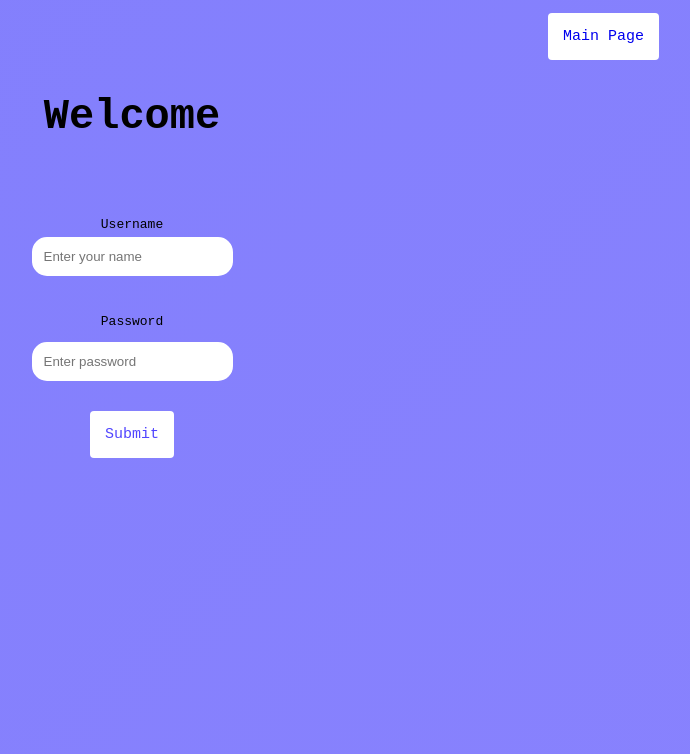
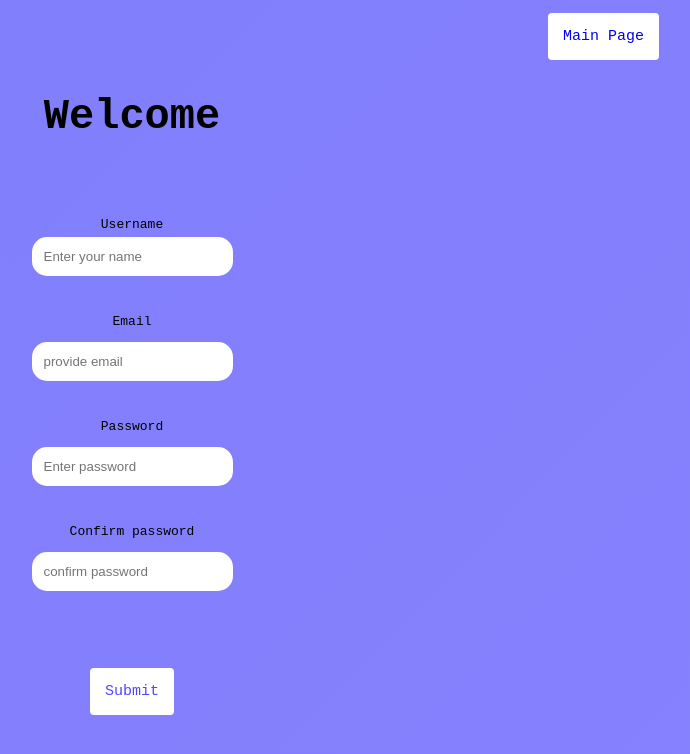
Before and after one commit to MiloszBuchacz/appOrganizer-react, a React (Create React App) app: page /registration in a window 1280 px wide. Shown: the top 754 px of the page, without its empty margins (508-1198 px from the left). Built offline with nearby package versions, Linux system fonts and the light colour scheme.

Commit message:
registration validation added

```diff
--- a/package.json
+++ b/package.json
@@ -8,6 +8,7 @@
     "@testing-library/user-event": "^12.8.3",
     "axios": "^0.21.1",
     "browser-router": "^0.2.0",
+    "email-validator": "^2.0.4",
     "local-storage": "^2.0.0",
     "react": "^17.0.2",
     "react-dom": "^17.0.2",
@@ -17,7 +18,7 @@
     "web-vitals": "^1.1.1"
   },
   "scripts": {
-    "start": "react-scripts start",
+    "start": "BROWSER=none react-scripts start",
     "build": "react-scripts build",
     "test": "react-scripts test",
     "eject": "react-scripts eject"
--- a/src/components/Style/getNote.css
+++ b/src/components/Style/getNote.css
@@ -1,7 +1,7 @@
 .get-note{
 
 }
-button{
+.button{
     border-radius: 4px;
     background-color: #ffffff;
     border: none;
--- a/src/components/Style/loginScreen.css
+++ b/src/components/Style/loginScreen.css
@@ -1,3 +1,4 @@
+
 
 input {
     padding:10px;
@@ -12,8 +13,13 @@ input {
     margin-top: -60px;
 }
 .passwordInput{
-    margin-bottom: 2%;
+    margin-bottom: 7%;
 }
+
+.passwordInputIncorrect{
+    border: 4px solid red;
+}
+
 h1{
     font-family: monospace;
     font-size: 42px;
@@ -36,8 +42,11 @@ form{
     margin-top: -58px;
     margin-left: 0%;
 }
+.emailInput{
+    margin-bottom: 7%;
+}
 
-.button{
+.submitButton{
     border-radius: 4px;
     background-color: #ffffff;
     border: none;
@@ -49,6 +58,7 @@ form{
     cursor: pointer;
     margin: 5px;
     font-family: monospace;
+    margin-top: -5%;
 
 }
 
--- a/src/components/registerScreen.js
+++ b/src/components/registerScreen.js
@@ -1,23 +1,40 @@
 import React, { useState } from "react";
 
 import { useHistory, Link } from "react-router-dom";
+import { validate } from 'email-validator';
 
 import addUser from '../api/userService';
 import "./Style/loginScreen.css";
+import "../index.css";
 
 const Register = () => {
   const [userName, setUserName] = useState("");
-  const [email, setEmail] = useState("email jest taki");
+  const [email, setEmail] = useState("");
   const [password, setPassword] = useState("");
-  // const [confirmPassword, setConfirmPassword] = useState("");
+  const [confirmPassword, setConfirmPassword] = useState("");
+  const [emailCorrect, setEmailCorrect] = useState(true);
+  const [passwordCorrect, setPasswordCorrect] = useState(true);
 
   const history = useHistory();
 
+  const checkEmailValidation = () => {
+    if (validate(email)) {
+      setEmailCorrect(true);
+    } else {
+      setEmailCorrect(false);
+    }
+  }
+
   const onAddUser = async (e) => {
     e.preventDefault();
+    checkEmailValidation();
+    if (password === confirmPassword && password != "" && emailCorrect === true) {
       await addUser(userName, email, password);
       console.log(userName, password);
       history.push("/login");
+    } else {
+      setPasswordCorrect(false);
+    }
   }
 
   return (
@@ -41,20 +58,38 @@ const Register = () => {
           placeholder="Enter your name"
           onInput={(e) => setUserName(e.target.value)}
         />
+        <p>Email</p>
+        <input
+          className={`emailInput ${emailCorrect === false ? "passwordInputIncorrect" : ""}`}
+          type="text"
+          value={email}
+          placeholder="provide email"
+          onChange={(e) => setEmail(e.target.value)}
+        />
         <p>Password</p>
         <input
-          className="passwordInput"
+          className={`passwordInput ${passwordCorrect === false ? "passwordInputIncorrect" : ""}`}
           type="password"
           value={password}
           placeholder="Enter password"
           onChange={(e) => setPassword(e.target.value)}
         />
-        <div>
-          <button className="button" type="submit" onClick={onAddUser}>
+        <p>Confirm password</p>
+        <input
+          className={`passwordInput ${passwordCorrect === false ? "passwordInputIncorrect" : ""}`}
+          type="password"
+          value={confirmPassword}
+          placeholder="confirm password"
+          onChange={(e) => setConfirmPassword(e.target.value)}
+        />
+        <br/>
+        <button className="submitButton" type="submit" onClick={onAddUser}>
           <span>
             Submit
               </span>
         </button>
+        <div>
+
         </div>
       </form>
     </div>
--- a/src/index.css
+++ b/src/index.css
@@ -4,6 +4,8 @@ body {
     sans-serif;
   -webkit-font-smoothing: antialiased;
   -moz-osx-font-smoothing: grayscale;
+
+
 }
 body{
   background: linear-gradient(-45deg, #8f85ff, #807efc, #5b50ff, #3e30ff);
@@ -22,6 +24,9 @@ body{
   }
 }
 
+
+
+
 code {
   font-family: source-code-pro, Menlo, Monaco, Consolas, 'Courier New',
     monospace;
--- a/src/index.js
+++ b/src/index.js
@@ -8,9 +8,10 @@ import {BrowserRouter} from 'react-router-dom';
 ReactDOM.render(
   <BrowserRouter>
     <React.StrictMode>
-      <App />
+        <App />
     </React.StrictMode>
   </BrowserRouter>, document.getElementById('root')
+
 );
 
 // If you want to start measuring performance in your app, pass a function
```
Also changed, not shown: 1 other file (tests, documents, lock files or other folders). Lines whose indentation alone changed are shown as unchanged.
